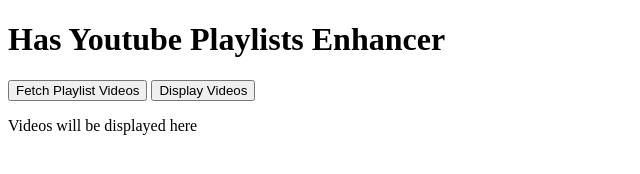
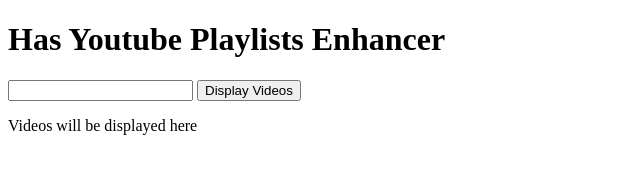
Before and after one commit to HasanBradfordUni/YoutubePlaylistsEnhancer, a plain HTML site: page index.html in a window 1280 px wide. Shown: the whole page, without its empty margins (0-640 px from the left). Drawn offline with Linux system fonts and the light colour scheme.

Commit message:
update index.html

```diff
--- a/index.html
+++ b/index.html
@@ -9,7 +9,7 @@
 
 <body>
   <h1>Has Youtube Playlists Enhancer</h1>
-  <button id="fetch-videos">Fetch Playlist Videos</button>
+  <input type="text" name="urlInput" id="urlInput">
   <button type="button" onclick="getAllVideos()">Display Videos</button>
   <p id="videosList">Videos will be displayed here</p>
 
```
